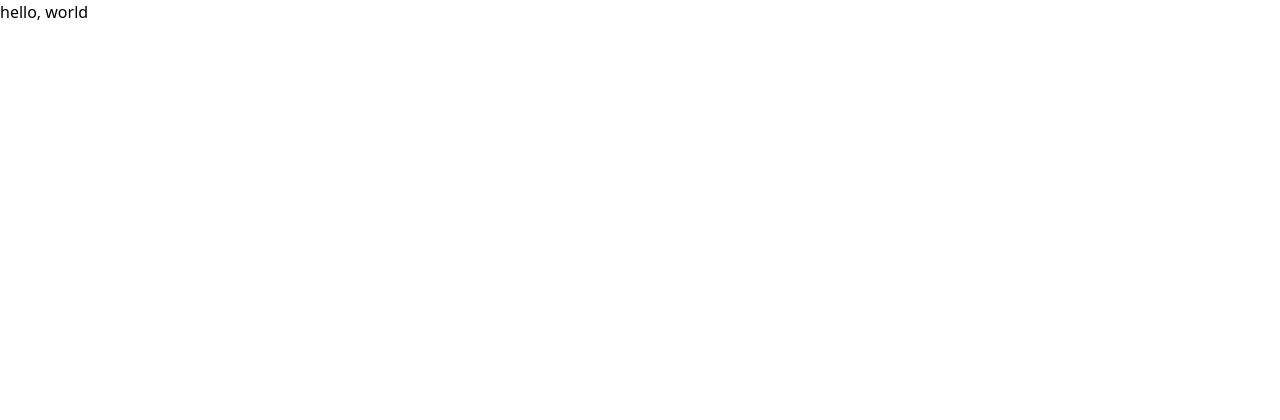
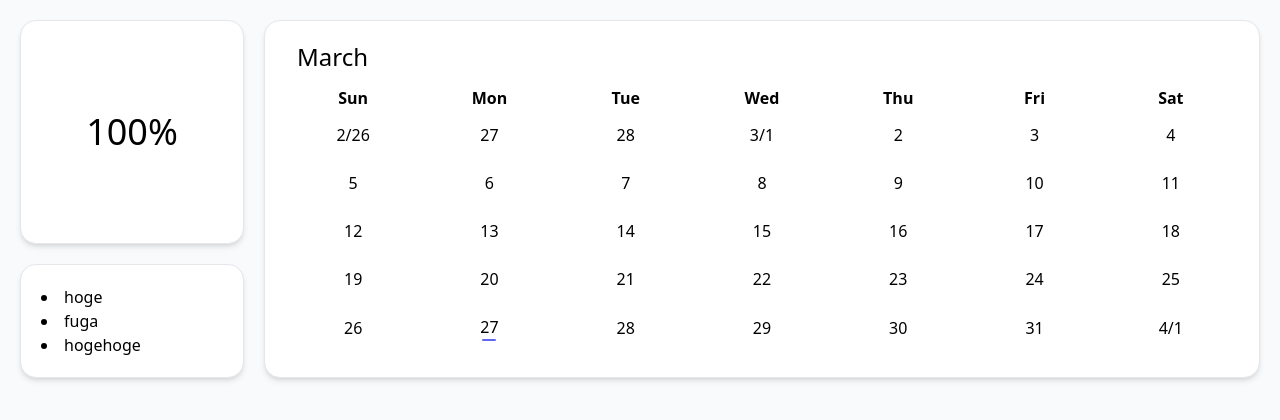
Before and after one commit to laddge/study-console, a Vue app: page / in a window 1280 px wide. Shown: the top 420 px of the page. Built offline with nearby package versions, Linux system fonts and the light colour scheme.

Commit message:
create home ui

```diff
--- a/index.html
+++ b/index.html
@@ -6,7 +6,7 @@
     <meta name="viewport" content="width=device-width, initial-scale=1.0">
     <title>Vite App</title>
   </head>
-  <body>
+  <body class="bg-slate-50">
     <div id="app"></div>
     <script type="module" src="/src/main.ts"></script>
   </body>
--- a/package.json
+++ b/package.json
@@ -12,6 +12,7 @@
     "format": "prettier --write src/"
   },
   "dependencies": {
+    "date-fns": "^2.29.3",
     "pinia": "^2.0.32",
     "vue": "^3.2.47",
     "vue-router": "^4.1.6"
--- /dev/null
+++ b/src/components/CalendarWidget.vue
@@ -0,0 +1,43 @@
+<script setup lang="ts">
+  import { ref } from 'vue'
+  import { startOfMonth, startOfWeek, format } from 'date-fns'
+
+  const today = new Date()
+
+  const getCellDate = (row: number, col: number): string => {
+    const distance = row * 7 + col
+    const cellDate = startOfWeek(startOfMonth(today))
+    cellDate.setDate(cellDate.getDate() + distance)
+    return cellDate
+  }
+</script>
+
+<template>
+  <div>
+    <div class="mx-3 mb-3 text-2xl text-extrabold">
+      {{ format(today, 'MMMM') }}
+    </div>
+    <table class="table-fixed w-full text-center">
+      <tr>
+        <th>Sun</th>
+        <th>Mon</th>
+        <th>Tue</th>
+        <th>Wed</th>
+        <th>Thu</th>
+        <th>Fri</th>
+        <th>Sat</th>
+      </tr>
+      <tr v-for="(_, row) in 5" :key="row">
+        <td v-for="(_, col) in 7" :key="col" :set="cellDate = getCellDate(row, col)" class="py-3">
+          <div v-if="row == 0 && col == 0 || format(cellDate, 'd') == '1'">
+            {{ format(cellDate, 'M/d') }}
+          </div>
+          <div v-else>
+            {{ format(cellDate, 'd') }}
+          </div>
+          <div v-if="format(cellDate, 'Y-M-d') == format(today, 'Y-M-d')" class="mx-auto w-3.5 h-0.5 rounded bg-indigo-500" />
+        </td>
+      </tr>
+    </table>
+  </div>
+</template>
--- /dev/null
+++ b/src/components/TodayWidget.vue
@@ -0,0 +1,5 @@
+<template>
+  <div class="grid h-full text-center text-4xl content-center">
+    100%
+  </div>
+</template>
--- /dev/null
+++ b/src/components/TodoWidget.vue
@@ -0,0 +1,9 @@
+<template>
+  <div>
+    <ul class="list-disc list-inside">
+      <li>hoge</li>
+      <li>fuga</li>
+      <li>hogehoge</li>
+    </ul>
+  </div>
+</template>
--- a/src/views/HomeView.vue
+++ b/src/views/HomeView.vue
@@ -1,8 +1,21 @@
 <script setup lang="ts">
+import TodayWidget from '../components/TodayWidget.vue'
+import TodoWidget from '../components/TodoWidget.vue'
+import CalendarWidget from '../components/CalendarWidget.vue'
 </script>
 
 <template>
-  <main>
-    hello, world
+  <main class="container mx-auto px-5 md:flex gap-5">
+    <div class="md:flex-none md:w-56">
+      <div class="my-5 p-5 bg-white md:h-56 rounded-2xl border shadow-md">
+        <TodayWidget />
+      </div>
+      <div class="my-5 p-5 bg-white rounded-2xl border shadow-md">
+        <TodoWidget />
+      </div>
+    </div>
+    <div class="md:grow my-5 p-5 bg-white rounded-2xl border shadow-md">
+      <CalendarWidget />
+    </div>
   </main>
 </template>
```
Also changed, not shown: 1 other file (tests, documents, lock files or other folders).
